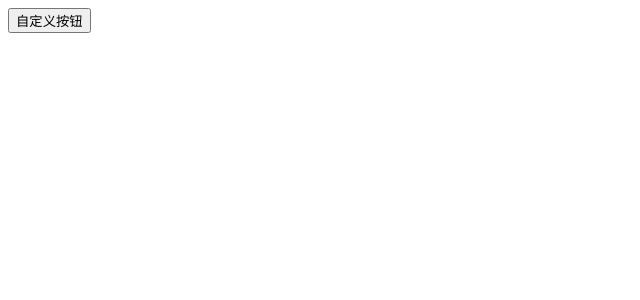
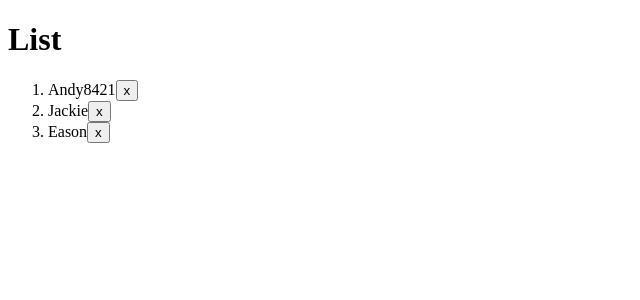
Before and after one commit to yichang8421/react-demo-2, a React (Create React App) app: page / in a window 1280 px wide. Shown: the top 300 px of the page, without its empty margins (0-640 px from the left). Built offline with nearby package versions, Linux system fonts and the light colour scheme.

Commit message:
customize hooks

```diff
--- a/src/App.js
+++ b/src/App.js
@@ -1,20 +1,29 @@
 import React, {forwardRef, useRef} from "react";
+import useList from "./hooks/useList";
 
 function App() {
-    const buttonRef = useRef(null);
+    const {list, deleteIndex} = useList();
+    console.log(list);
     return (
         <div>
-            <Button ref={buttonRef}>自定义按钮</Button>
+            <h1>List</h1>
+            {list ? (
+                <ol>
+                    {
+                        list.map((item, index) =>
+                            <li key={item.id}>
+                                {item.name}
+                                <button onClick={() => {
+                                    deleteIndex(index);
+                                }}>x</button>
+                            </li>
+                        )
+                    }
+
+                </ol>
+            ) : ("加载中...")}
         </div>
-    );
+    )
 }
 
-const Button = forwardRef(function (props, ref) {
-    console.log(props);
-    console.log(ref);
-    return (
-        <button className="child" {...props} ref={ref}></button>
-    );
-})
-
 export default App;
--- /dev/null
+++ b/src/hooks/useList.js
@@ -0,0 +1,35 @@
+import {useEffect, useState} from "react";
+
+const useList = () => {
+    const [list, setList] = useState(null);
+
+    useEffect(() => {
+        ajax("/list").then(list => {
+            setList(list);
+        });
+    }, []);
+
+    return ({
+        list: list,
+        addItem: (name) => {
+            setList([...list, {id: Math.random(), name: name}]);
+        },
+        deleteIndex: (index) => {
+            setList(list.slice(0, index).concat(list.slice(index + 1)));
+        }
+    });
+};
+
+function ajax() {
+    return new Promise((resolve, reject) => {
+        setTimeout(() => {
+            resolve([
+                {id: "1", name: "Andy8421"},
+                {id: "2", name: "Jackie"},
+                {id: "3", name: "Eason"}
+            ]);
+        }, 2000);
+    })
+}
+
+export default useList;
```
